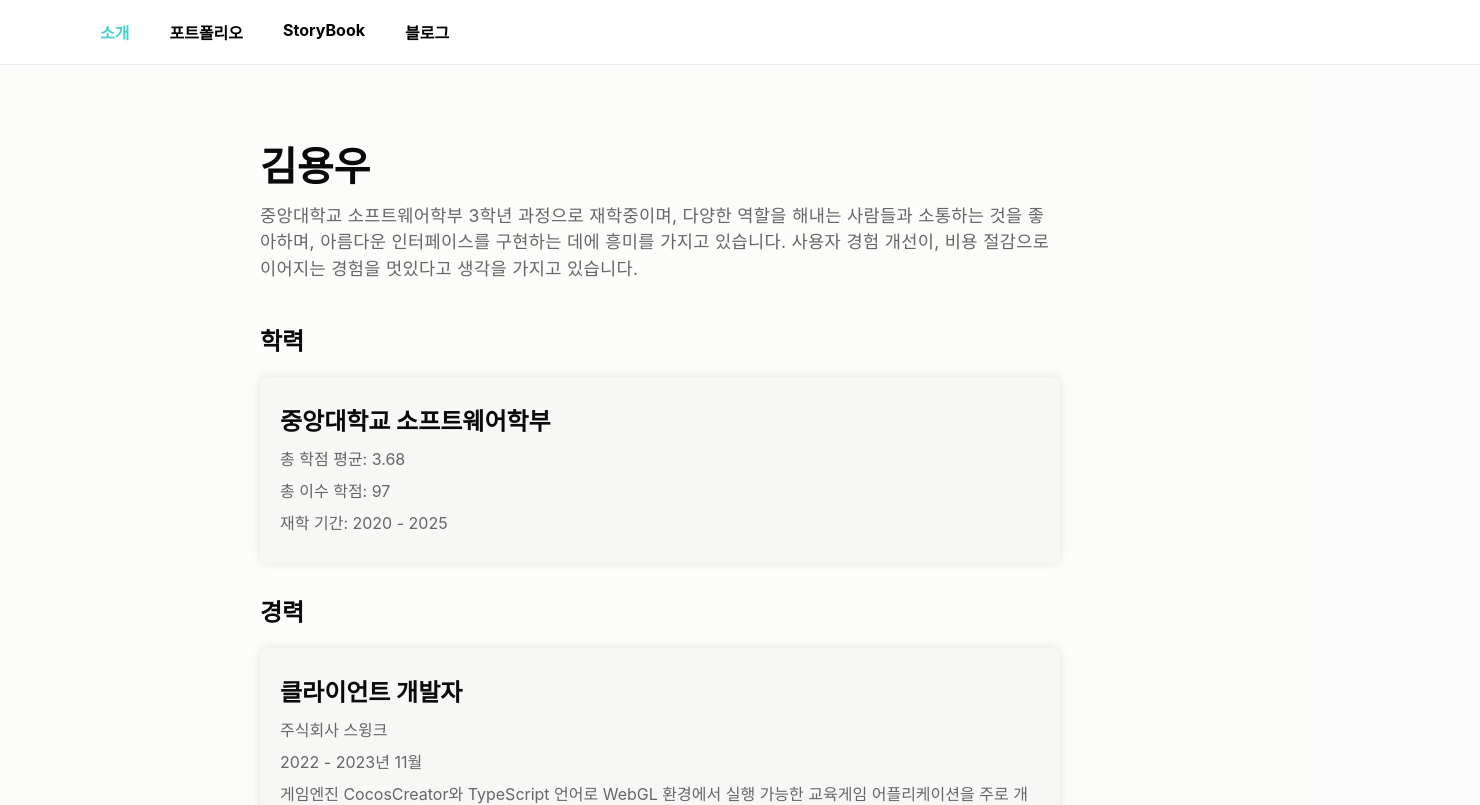
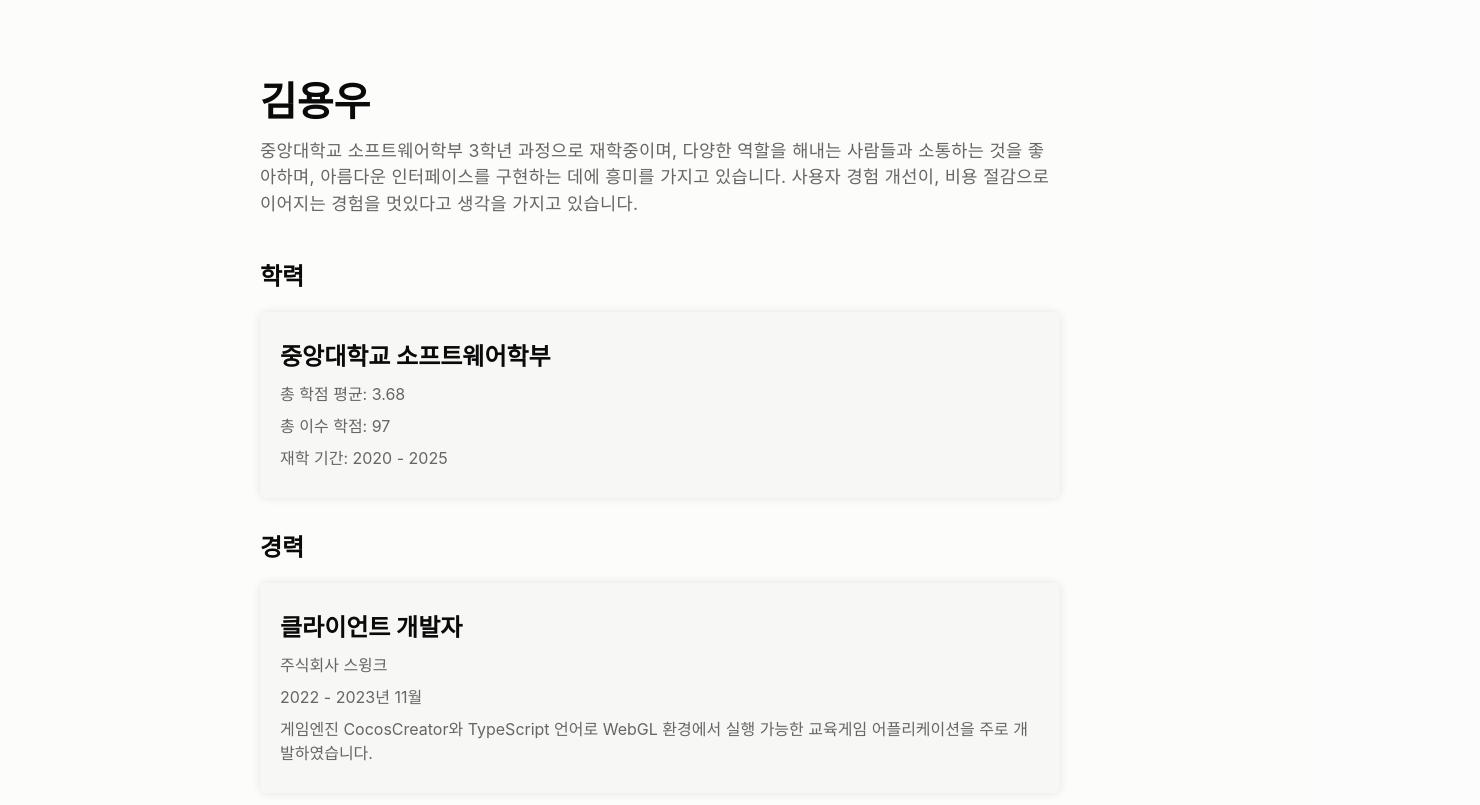
Before and after one commit to dmstjdhdh/dmstjdhdh.github.io, a React (Create React App) app: page / in a window 1280 px wide. Shown: the top 805 px of the page, 1480 px wide, since content can reach past the window. Built offline with nearby package versions, Linux system fonts and the light colour scheme; the HTML template or start-up script is replaced by a standard one.

Commit message:
fix: 헤더 삭제

```diff
--- a/src/App.js
+++ b/src/App.js
@@ -5,7 +5,7 @@ import { CSSTransition, TransitionGroup } from 'react-transition-group';
 import theme from './shared/theme';
 import Main from './components/Main';
 import Footer from './components/Footer';
-import Header from './components/Header';
+// import Header from './components/Header';
 import StoryBook from './components/StoryBook';
 import Portfolio from './components/Portfolio';
 import Blog from './components/Blog';
@@ -55,7 +55,7 @@ function App() {
 
   return (
     <ThemeProvider theme={theme}>
-      <Header />
+      {/*<Header />*/}
       <Container>
         <TransitionGroup>
           <CSSTransition key={location.key} classNames="page" timeout={350}>
```
